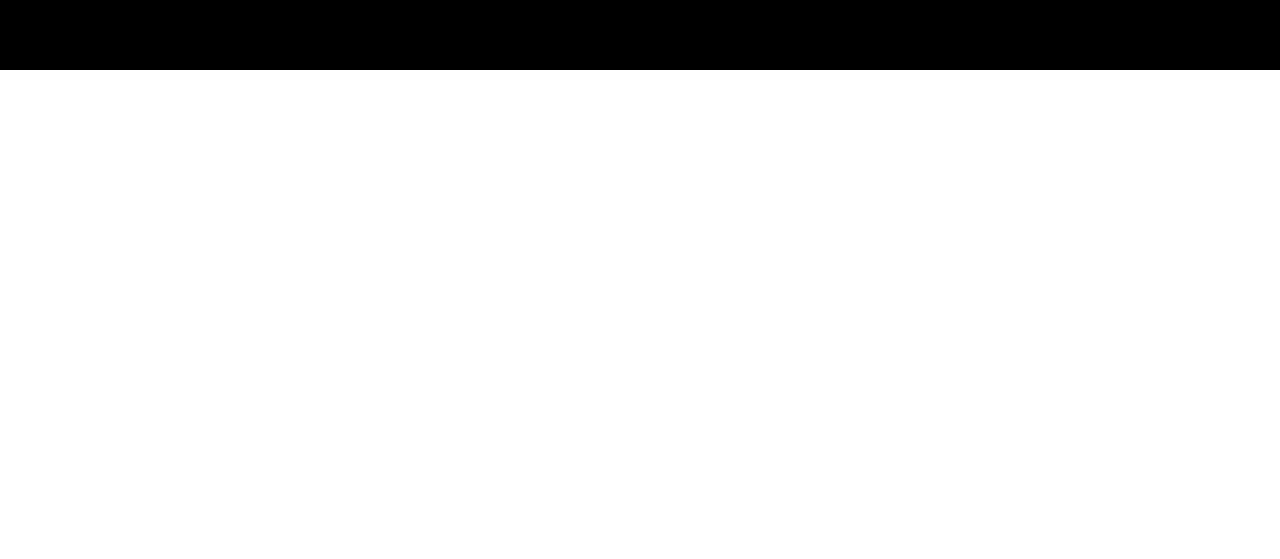
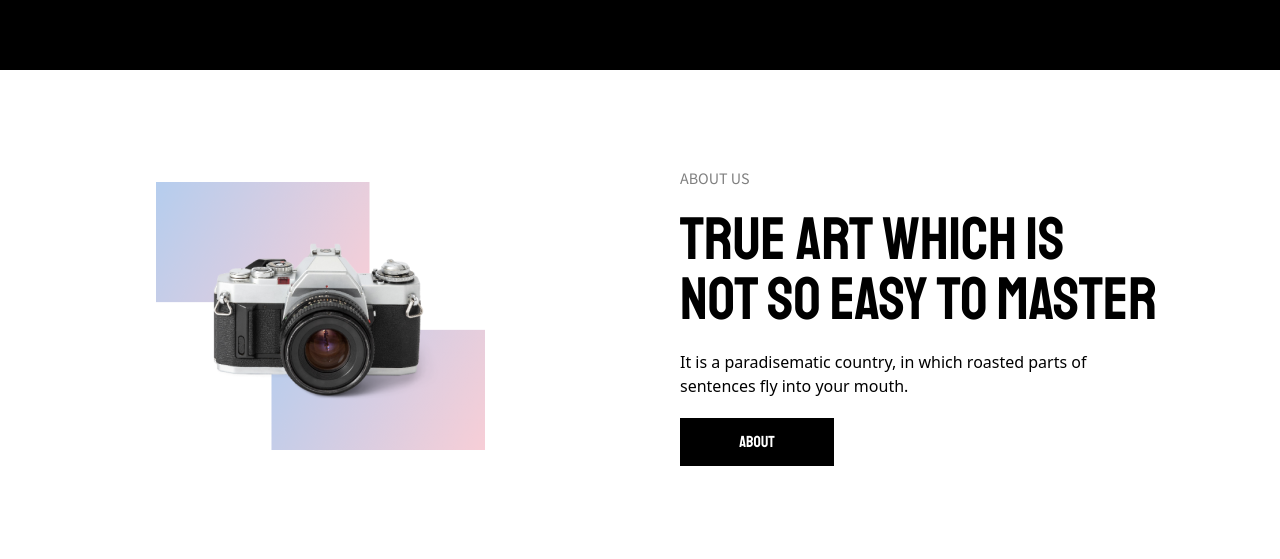
Before and after one commit to fsholehan/photography-land, a website: page index.html in a window 1280 px wide. Shown: the part 3104-3663 px from the top of the page. Before the commit the page ends 3174 px from the top, so only its background shows below. Drawn offline with nearby package versions, Linux system fonts and the light colour scheme.

Commit message:
add about us

```diff
--- a/index.html
+++ b/index.html
@@ -340,6 +340,37 @@
       </div>
     </section>
     <!-- end clients -->
+
+    <!-- about us -->
+
+    <section class="py-24">
+      <div
+        class="container mx-auto flex flex-col items-center space-y-12 px-6 md:flex-row md:space-y-0 md:space-x-10 md:px-0"
+      >
+        <div class="flex items-center justify-center md:w-1/2">
+          <img src="public/images/cam2.png" alt="" />
+        </div>
+        <div class="flex flex-col space-y-5">
+          <span class="font-sans-pro uppercase text-black/50">About Us</span>
+          <h1 class="font-staatliches text-4xl md:text-6xl">
+            true art which is <br />
+            not so easy to master
+          </h1>
+          <p class="w-[329px] md:w-[470px]">
+            It is a paradisematic country, in which roasted parts of sentences
+            fly into your mouth.
+          </p>
+          <a
+            class="mt-4 inline-block w-[154px] bg-black py-3 text-center font-staatliches text-white"
+            href="#"
+            >About</a
+          >
+        </div>
+      </div>
+    </section>
+
+    <!-- end about us -->
+
     <!-- alpineJs -->
     <script
       defer
```
Also changed, not shown: public/images/cam2.png (added), public/styles.css.
